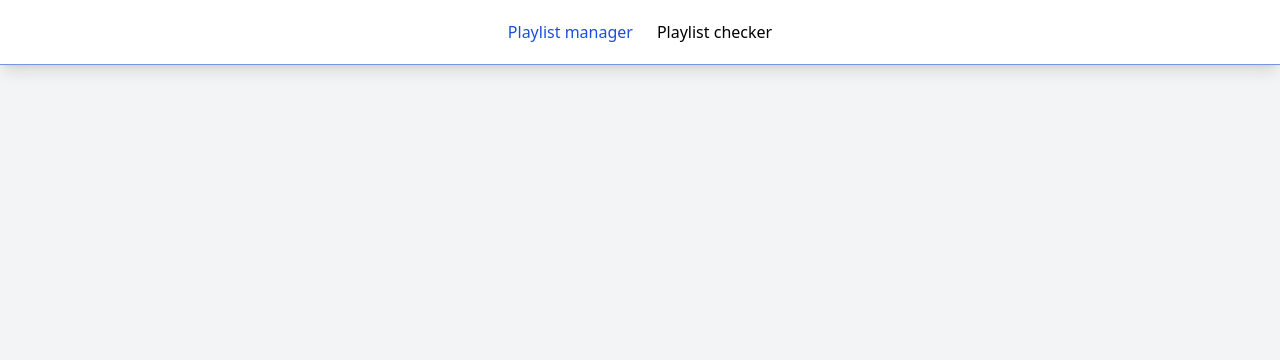
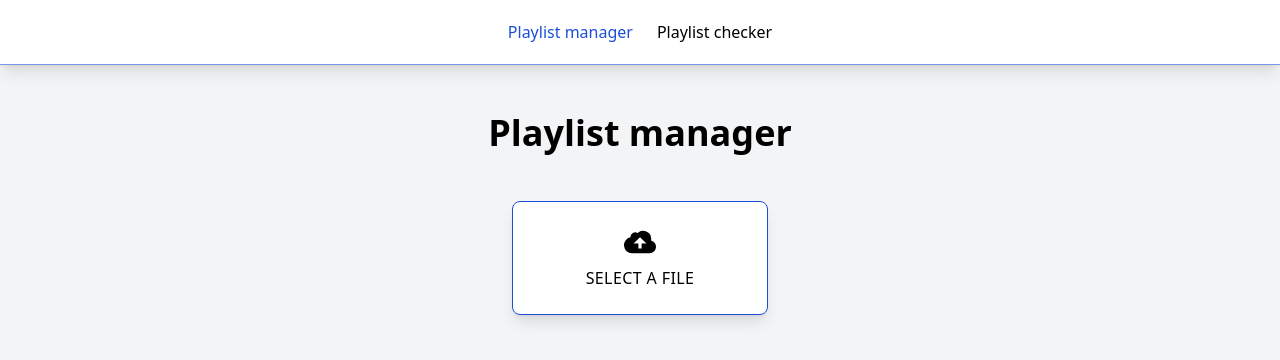
Before and after one commit to Damokless/iptv-manager, a Next.js app: page /playlist-manager in a window 1280 px wide. Shown: the top 360 px of the page. Built offline with nearby package versions, Linux system fonts and the light colour scheme.

Commit message:
feat : better call api

```diff
--- a/src/app/playlist-manager/page.tsx
+++ b/src/app/playlist-manager/page.tsx
@@ -1,19 +1,36 @@
+"use client";
 import Navbar from "@/components/navbar/Navbar";
+import { useState } from "react";
+
 export default function PlaylistManager() {
-// const [channels, setChannels] = useState([]);
-// async function handleFile(file: any) {
-//   const dataText = await file[0].text();
-//   const response = await fetch(`http://localhost:4000/playlistToJson`, {
-//     method: "POST",
-//     headers: { "Content-Type": "application/json" },
-//     body: JSON.stringify({ data: dataText }),
-//   });
-//   const channelsList = await response.json();
-//   setChannels(channelsList);
-// }
+  const [channels, setChannels] = useState([]);
+  async function handleFile(file: any) {
+    const dataText = await file[0].text();
+    const channelsList = await fetch(`http://localhost:4000/playlistToJson`, { method: "POST", headers: { "Content-Type": "application/json" }, body: JSON.stringify({ data: dataText })}).then(res => res.json()).then(data => {return data});
+    setChannels(channelsList);
+  }
+  console.log(channels)
   return (
     <div className="bg-gray-100 h-screen">
       <Navbar />
+      <section>
+        <div className="mx-auto max-w-screen-xl px-4 py-12 lg:flex lg:items-center">
+          <div className="mx-auto text-center">
+            <h1 className="text-3xl font-extrabold sm:text-4xl">
+              Playlist manager
+            </h1>
+          </div>
+        </div>
+      </section>
+      <div className="flex mx-auto max-w-screen-xl items-center justify-center">
+        <label className="w-64 flex flex-col items-center px-4 py-6 bg-white text-blue rounded-lg shadow-lg tracking-wide uppercase border border-blue-700 cursor-pointer hover:bg-blue-700 hover:text-white">
+          <svg className="w-8 h-8" fill="currentColor" xmlns="http://www.w3.org/2000/svg" viewBox="0 0 20 20">
+            <path d="M16.88 9.1A4 4 0 0 1 16 17H5a5 5 0 0 1-1-9.9V7a3 3 0 0 1 4.52-2.59A4.98 4.98 0 0 1 17 8c0 .38-.04.74-.12 1.1zM11 11h3l-4-4-4 4h3v3h2v-3z" />
+          </svg>
+          <span className="mt-2 text-base leading-normal">Select a file</span>
+          <input type="file" className="hidden" accept=".m3u,.m3u8" onChange={(e) => handleFile(e.target.files)} />
+        </label>
+      </div>
     </div>
   );
 }
```
